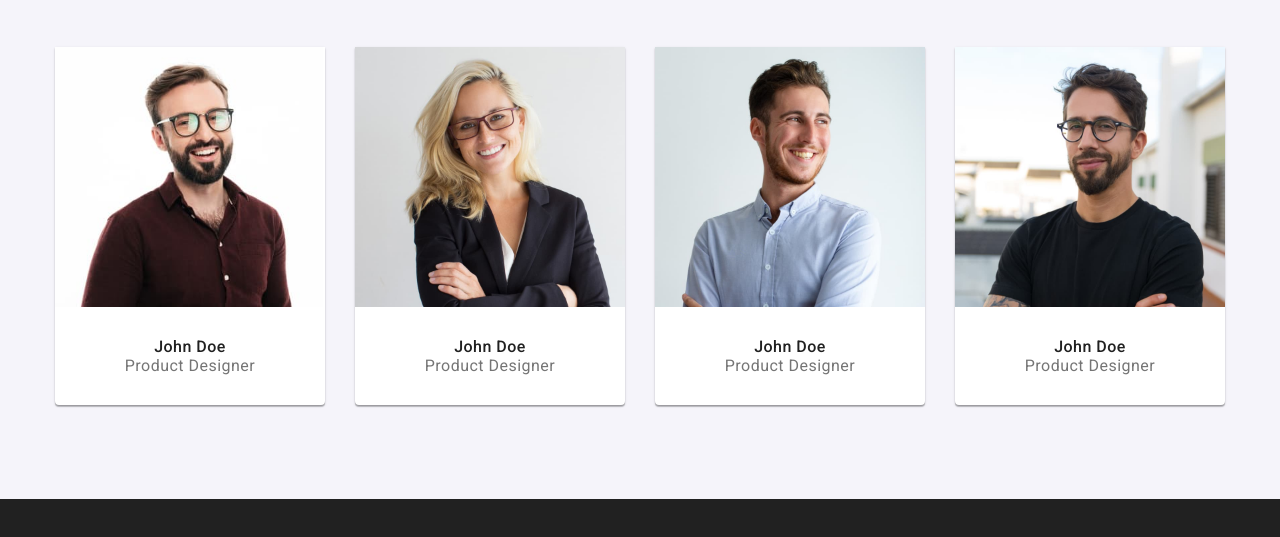
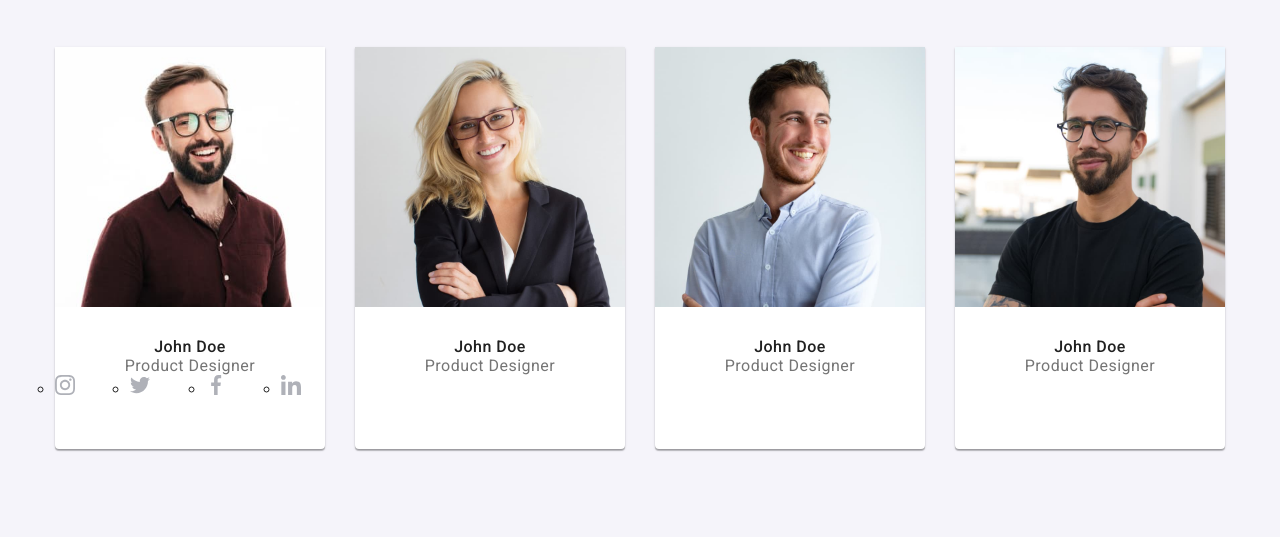
Before and after one commit to prubea/goit-markup-hw-08, a plain HTML site: page index.html in a window 1280 px wide. Shown: the part 1576-2113 px from the top of the page. Drawn offline with nearby package versions, Linux system fonts and the light colour scheme.

Commit message:
social-media

```diff
--- a/css/styles.css
+++ b/css/styles.css
@@ -28,10 +28,12 @@ h6{
   margin-block-end: 0;
   padding: 0;
 }
+
 p{
   padding: 0;
   margin: 0;
 }
+
 ul,
 ol {
   margin: 0;
@@ -237,7 +239,6 @@ img {
   justify-content: center;
   /* justify-items: center; */
   /* color: var(--white-color); */
-
   width: 696px;
 
   display: block;
@@ -412,6 +413,25 @@ img {
   color: var(--gray-color);
 }
 
+.team-social-list {
+  display: flex;
+  align-items: center;
+  justify-content: space-between;
+}
+
+.team-social-list-link {
+  display: block;
+  width: 44px;
+  height: 44px;
+  background-color: var(--white-color);
+  border-radius: 50%;
+}
+
+.team-social-icon {
+  width: 20px;
+  height: 20px;
+}
+
 /* ====== portfolio - projects ======= */
 /* ---- button --- */
 .button-portfolio-section .container {
--- a/index.html
+++ b/index.html
@@ -139,6 +139,36 @@
                 <figcaption class="team-opis">
                   <h3 class="team-header-name">John Doe</h3>
                   <p class="team-p">Product Designer</p>
+                  <ul class="team-social-list list">
+                    <li class="social-list-item link">
+                      <a class="team-social-list-link" href="#">
+                        <svg class="team-social-icon">
+                          <use href="/images/icons.svg#icon-instagram"></use>
+                        </svg>
+                      </a>
+                    </li>
+                    <li class="social-list-item link">
+                      <a class="team-social-list-link" href="#">
+                        <svg class="team-social-icon">
+                          <use href="/images/icons.svg#icon-twitter"></use>
+                        </svg>
+                      </a>
+                    </li>
+                    <li class="social-list-item link">
+                      <a class="team-social-list-link" href="#">
+                        <svg class="team-social-icon">
+                          <use href="/images/icons.svg#icon-facebook"></use>
+                        </svg>
+                      </a>
+                    </li>
+                    <li class="social-list-item link">
+                      <a class="team-social-list-link" href="#">
+                        <svg class="team-social-icon">
+                          <use href="/images/icons.svg#icon-linkedin"></use>
+                        </svg>
+                      </a>
+                    </li>
+                  </ul>
                 </figcaption>
               </figure>
             </li>
```
